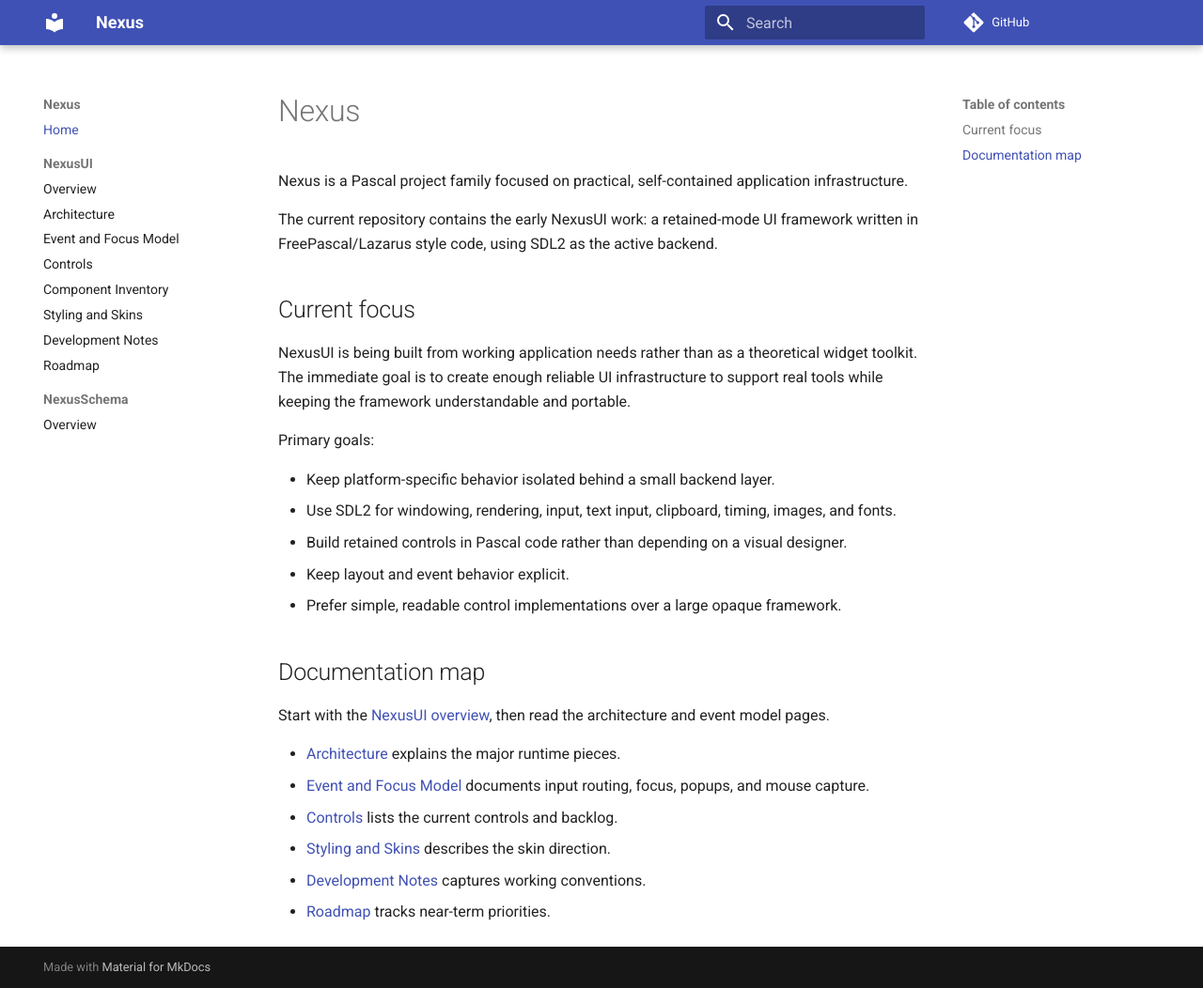
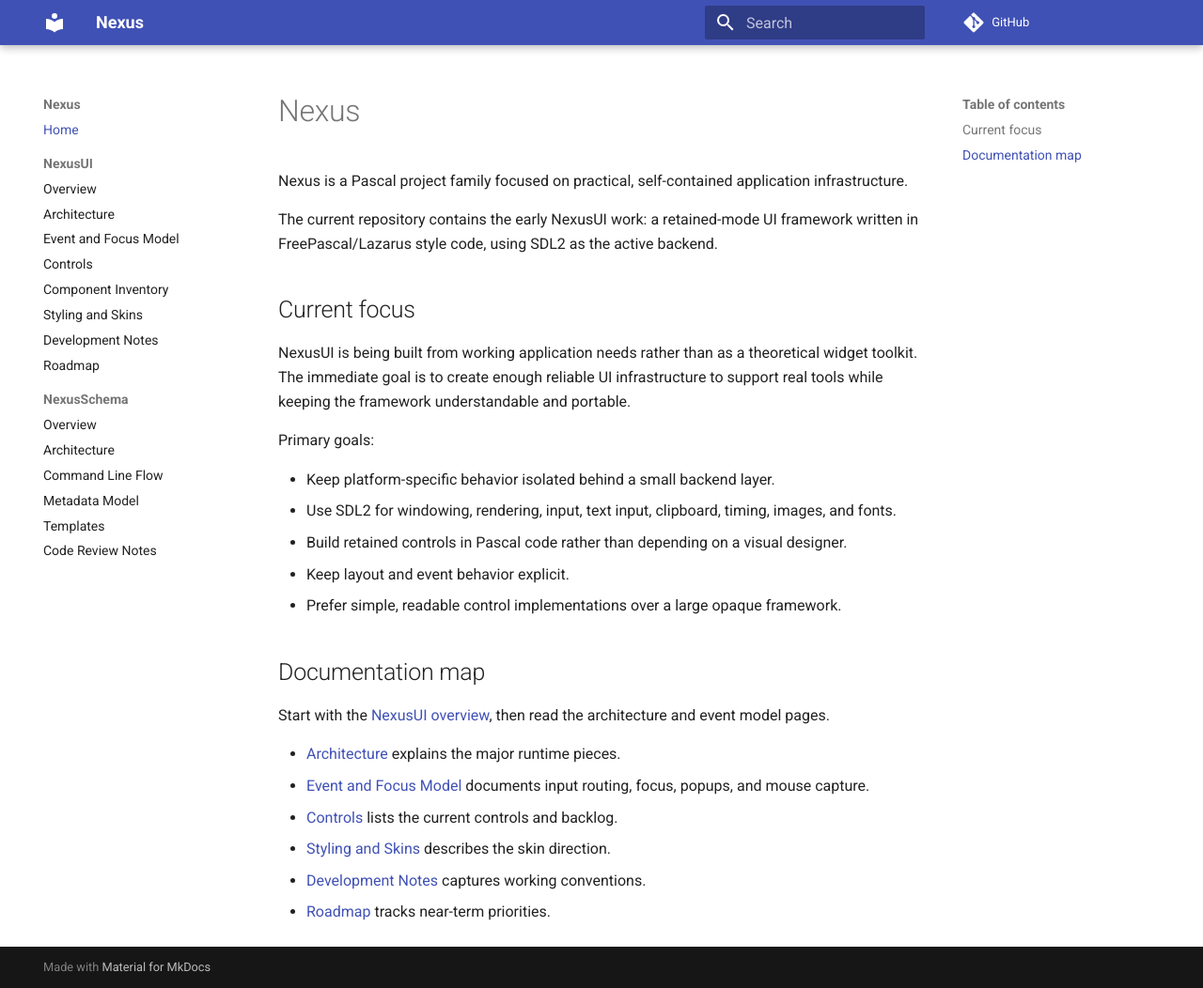
Before and after one commit to nxrp-dev/nexus, an MkDocs documentation site: the page built from docs/index.md, in a window 1280 px wide and 1052 px high. Shown: the whole window at 94% size. Built offline with MkDocs 1.6.1 and Material for MkDocs 9.7.7, drawn with Linux system fonts in a browser that asks for light colours; comment, search, counter and statistics services are not loaded.

Commit message:
Expand NexusSchema documentation nav

```diff
--- a/mkdocs.yml
+++ b/mkdocs.yml
@@ -15,6 +15,11 @@ nav:
       - Roadmap: nexusui/roadmap.md
   - NexusSchema:
       - Overview: nexusschema/index.md
+      - Architecture: nexusschema/architecture.md
+      - Command Line Flow: nexusschema/command-line.md
+      - Metadata Model: nexusschema/metadata-model.md
+      - Templates: nexusschema/templates.md
+      - Code Review Notes: nexusschema/code-review.md
 
 markdown_extensions:
   - admonition
```
